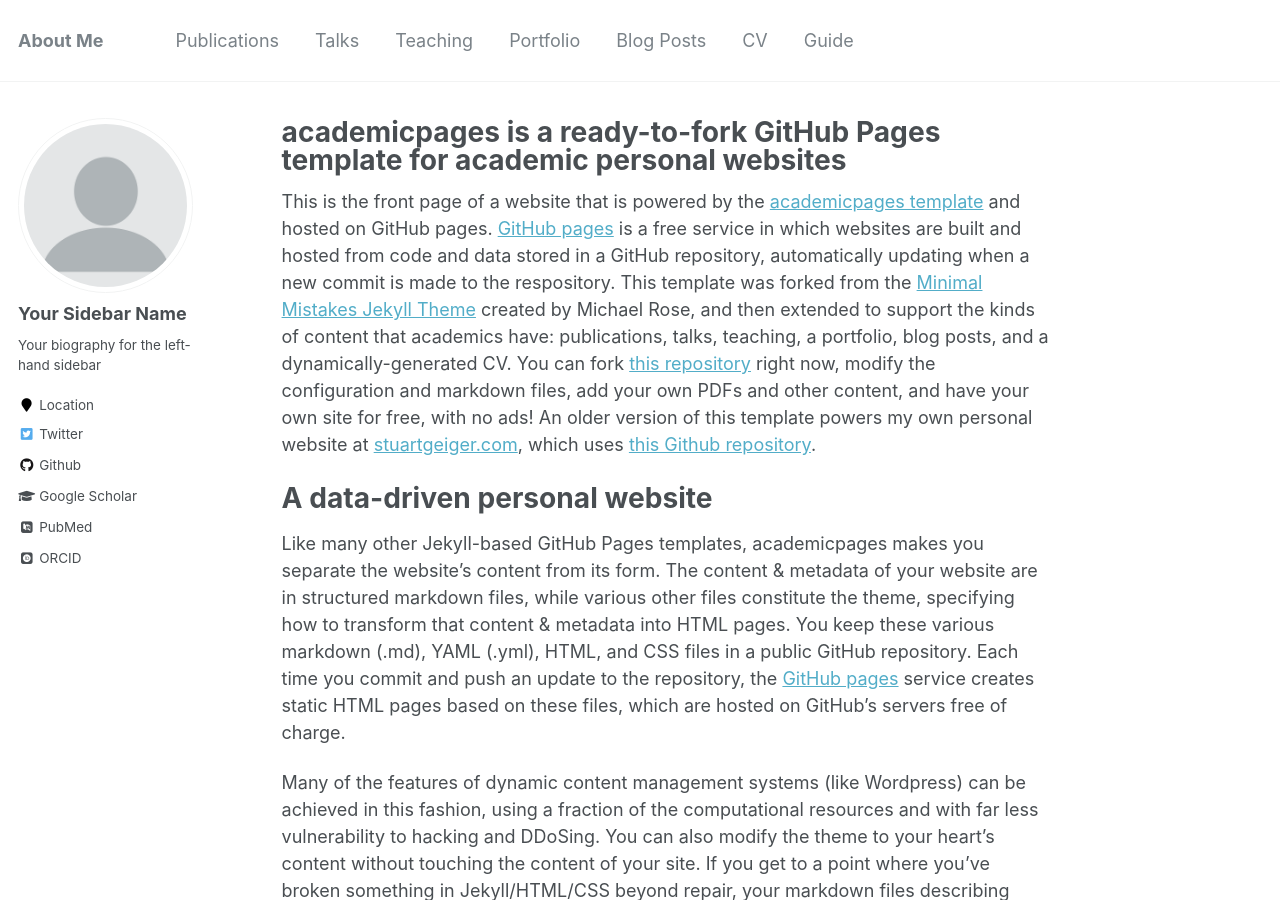
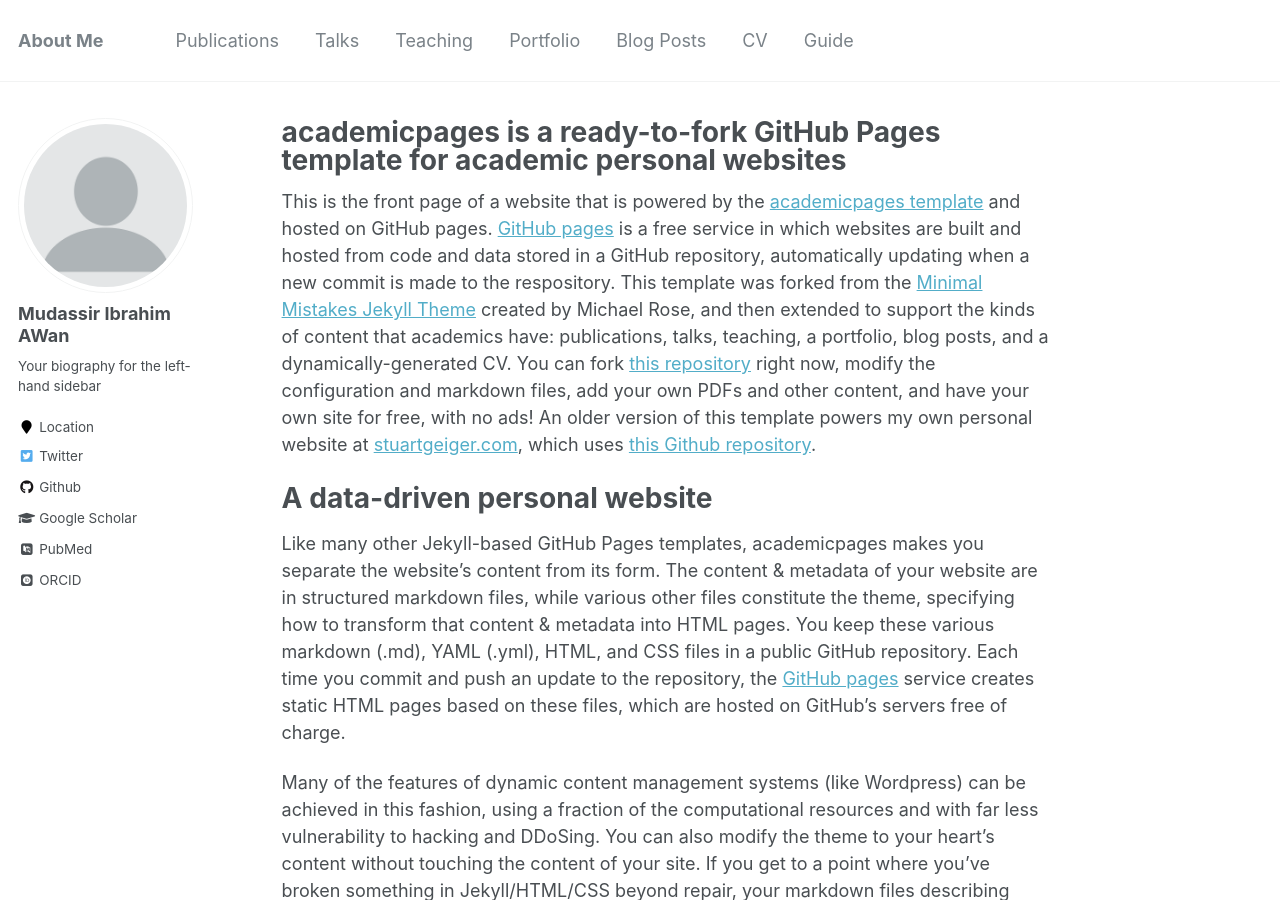
Before and after one commit to mudassir-awan/mudassir-awan.github.io, a Jekyll site: the page built from _pages/about.md, in a window 1280 px wide and 900 px high. Built offline with Jekyll 4.4.1, drawn with Linux system fonts in a browser that asks for light colours; some web fonts are replaced.

Commit message:
Update _config.yml

```diff
--- a/_config.yml
+++ b/_config.yml
@@ -80,7 +80,7 @@
 
 # Site Author
 author:
-  name             : "Your Sidebar Name"
+  name             : "Mudassir Ibrahim AWan"
   avatar           : "profile.png"
   bio              : "Your biography for the left-hand sidebar"
   location         : "Location"
```
